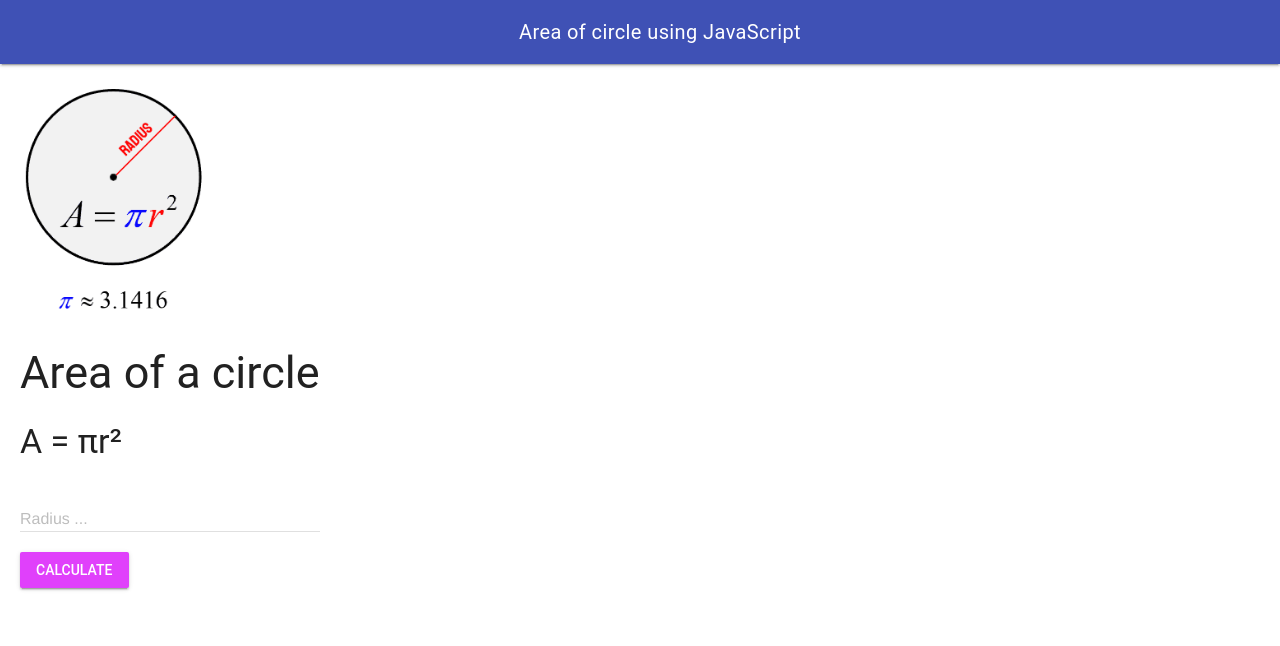
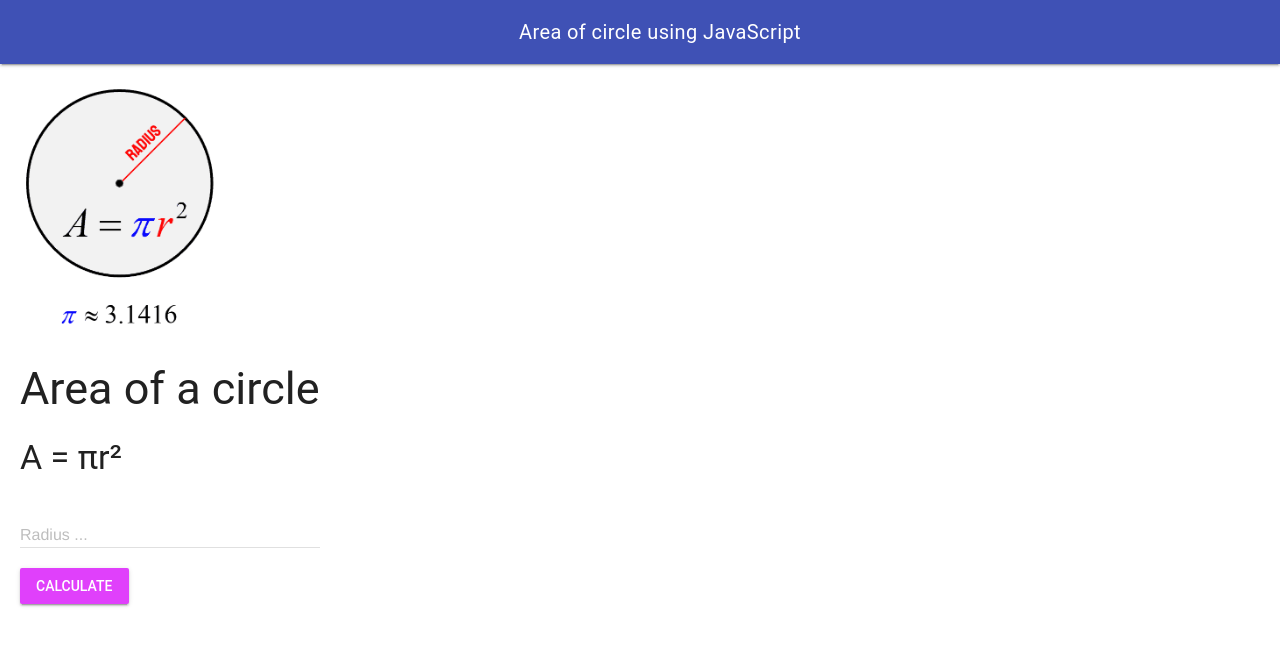
Before and after one commit to Justin-Lavoie16/Assignment-2, a plain HTML site: page index.html in a window 1280 px wide. Drawn offline with nearby package versions, Linux system fonts and the light colour scheme.

Commit message:
changed the size of the website

```diff
--- a/index.html
+++ b/index.html
@@ -34,7 +34,7 @@
         <img
           src="./img/area-of-circle-formula.png"
           alt="circle"
-          width="15%"
+          width="16%"
           height="auto"
         />
         <h2>Area of a circle</h2>
```
